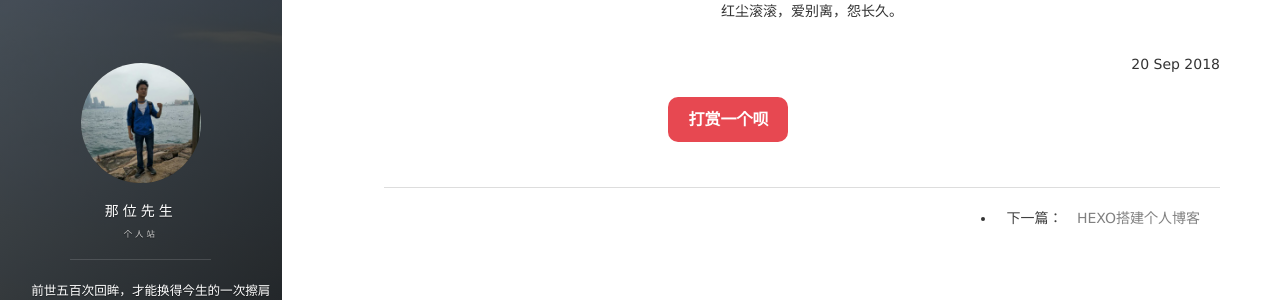
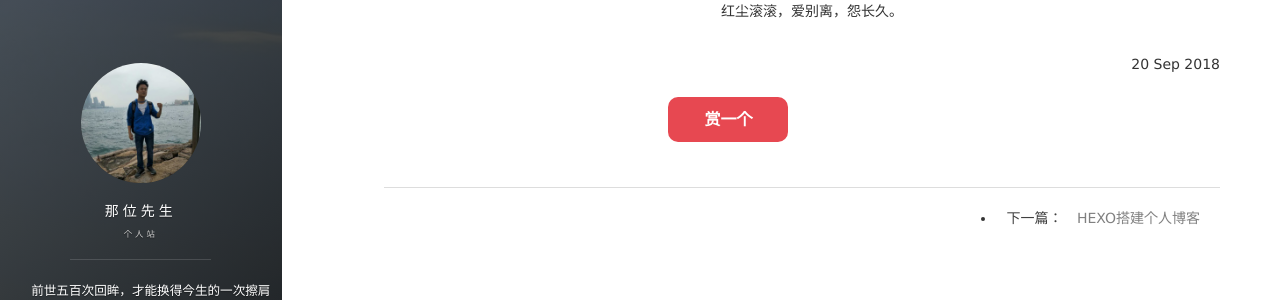
Before and after one commit to sirFive/sirFive.github.io, a Jekyll site: the page built from _posts/2018-09-20-从新手到大师.html, in a window 1280 px wide. Shown: the part 215-515 px from the top of the page. Built offline with Jekyll 4.4.1, drawn with Linux system fonts in a browser that asks for light colours; nearby versions of some CDN libraries; comment, search, counter and statistics services are not loaded.

Commit message:
赏一个

```diff
--- a/_includes/new-old.html
+++ b/_includes/new-old.html
@@ -1,7 +1,7 @@
 <section>
 
             <div class="content-play">
-              <p><a href="javascript:void(0)" onclick="dashangToggle()" class="dashang" title="打赏，支持一下">打赏一个呗</a></p>
+              <p><a href="javascript:void(0)" onclick="dashangToggle()" class="dashang" title="打赏，支持一下">赏一个</a></p>
               <div class="hide_box-play"></div>
               <div class="shang_box-play">
                 <a class="shang_close-play" href="javascript:void(0)" onclick="dashangToggle()" title="关闭"><img src="/images/payimg/close.jpg" alt="取消" /></a>
```
